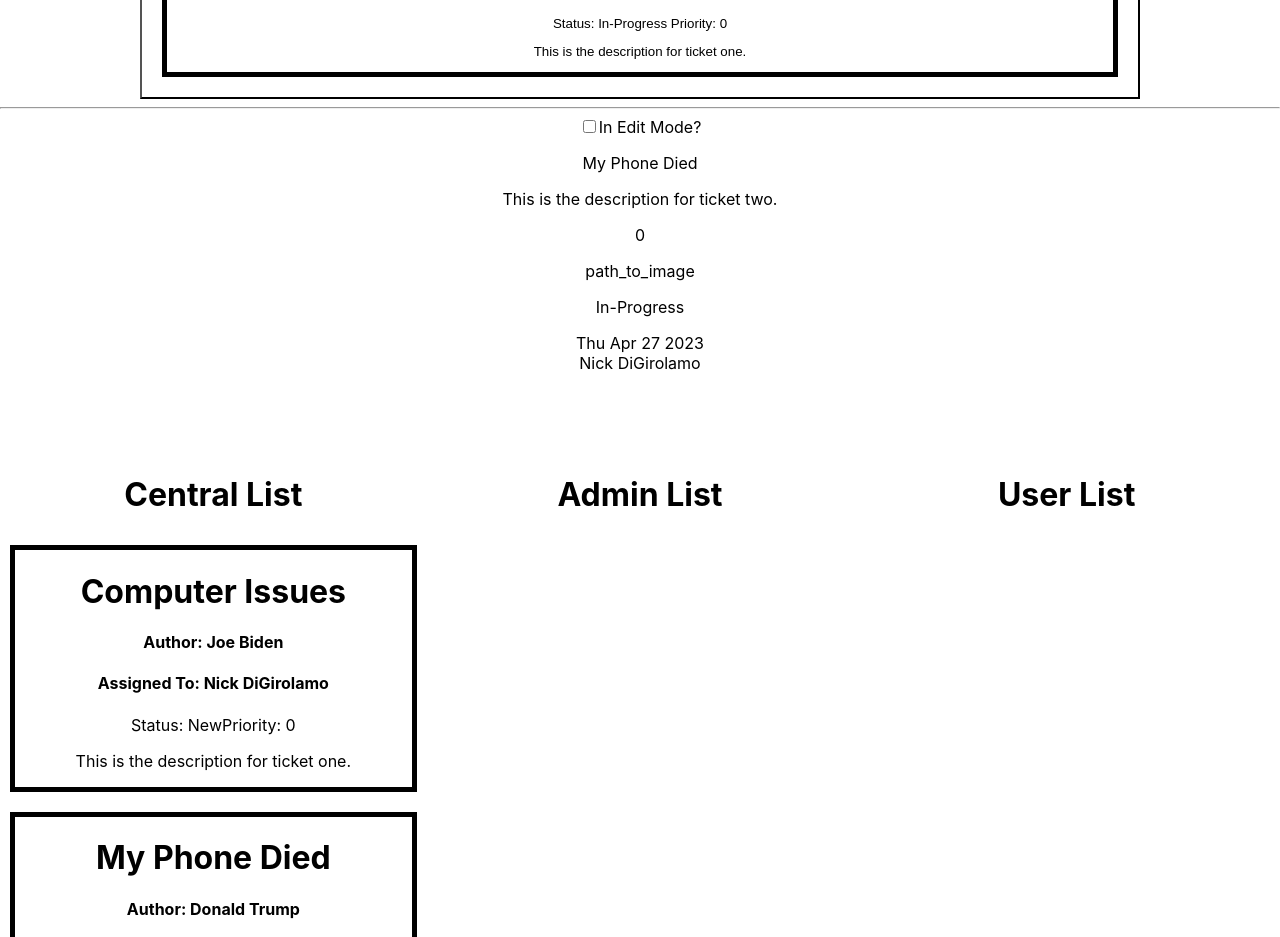
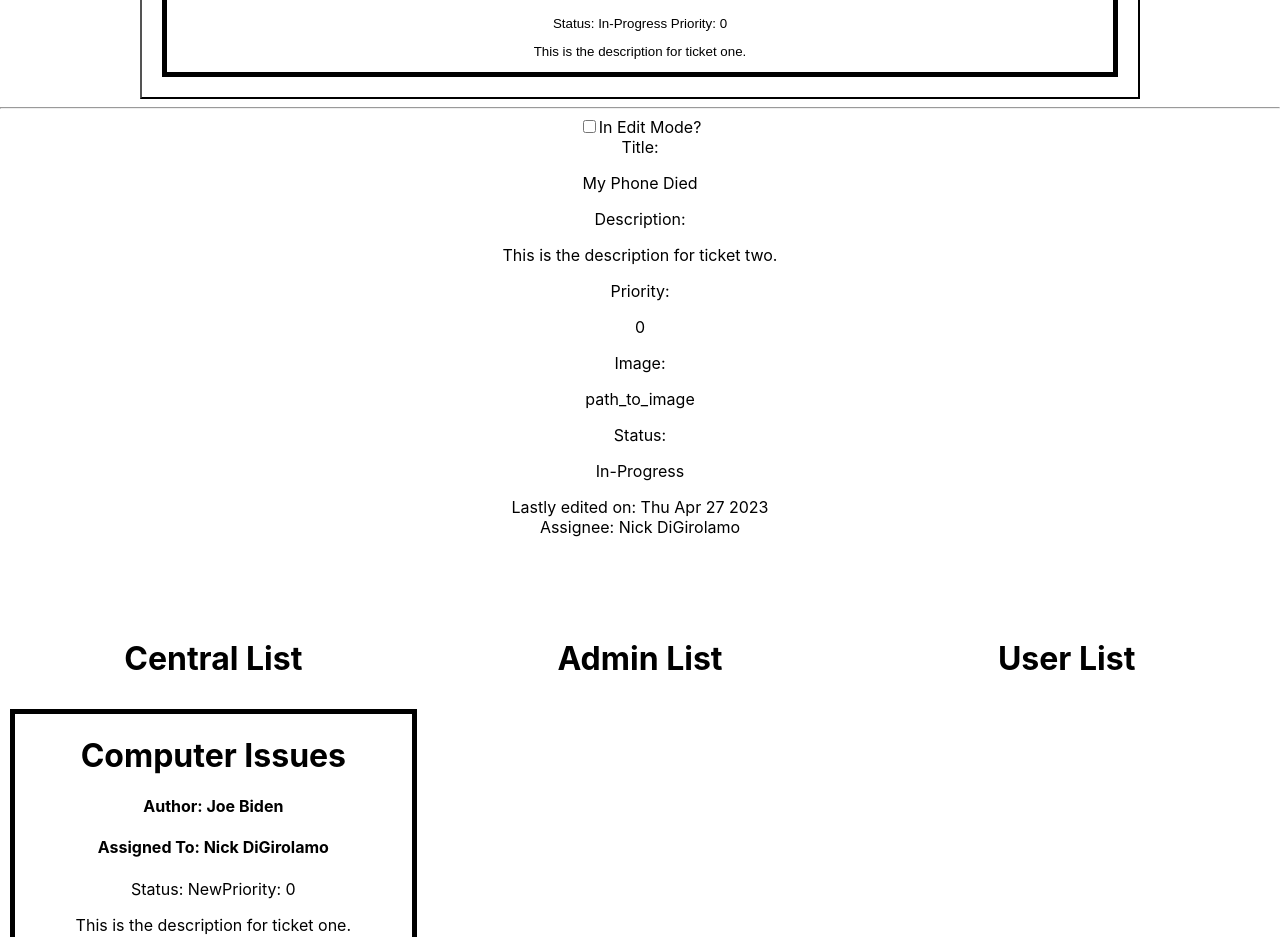
Before and after one commit to galennare/cursed-itsm-board, a React (Create React App) app: page / in a window 1280 px wide. Shown: the part 980-1917 px from the top of the page. Built offline with nearby package versions, Linux system fonts and the light colour scheme.

Commit message:
improved the way EditMode looks

```diff
--- a/src/components/Edit_Mode_Ticket.tsx
+++ b/src/components/Edit_Mode_Ticket.tsx
@@ -7,6 +7,8 @@ import { Form } from "react-bootstrap";
 import { Hook } from "../TicketDatabase";
 
 export function EditTicket({ ticket }: { ticket: Hook<Ticket> }): JSX.Element {
+    const initial_date = new Date();
+
     //PART 1: HELPER functions
     function statusToString(myStatus: EnumStatus): string {
         if (myStatus === "New") {
@@ -31,20 +33,17 @@ export function EditTicket({ ticket }: { ticket: Hook<Ticket> }): JSX.Element {
     const [ticketPriority, setTicketPriority] = useState<number>(
         ticketData.priority
     );
-    const [ticketLastModified, setTicketLastModified] = useState<Date>(
-        ticketData.last_modified
-    );
+    const [ticketLastModified, setTicketLastModified] =
+        useState<Date>(initial_date);
     const [ticketImage, setTicketImage] = useState<string>(
         ticketData.image_path
     );
-    const [ticketAssignee, setTicketAssignee] = useState<string>(
-        ticketData.assignee
-    );
+    const [ticketAssignee, setTicketAssignee] = useState<string>("");
     /*const [ticketPreviousVersion, setTicketPreviousVersion] =
         useState<Ticket | null>(ticketData.previous_version);*/
 
     const current_assignee = ticketData.assignee;
-    const current_date = new Date();
+    const current_date = ticketData.last_modified;
     //const current_version = ticketData;
 
     //PART 3: CONTROL functions
@@ -127,7 +126,7 @@ export function EditTicket({ ticket }: { ticket: Hook<Ticket> }): JSX.Element {
             return (
                 <div>
                     <Form.Group controlId="formTicketTitle">
-                        <Form.Label>Title:</Form.Label>
+                        <Form.Label></Form.Label>
                         <Form.Control
                             value={ticketTitle}
                             onChange={updateTicketTitle}
@@ -146,7 +145,7 @@ export function EditTicket({ ticket }: { ticket: Hook<Ticket> }): JSX.Element {
             return (
                 <div>
                     <Form.Group controlId="formTicketDescription">
-                        <Form.Label>Description:</Form.Label>
+                        <Form.Label></Form.Label>
                         <Form.Control
                             as="textarea"
                             //rows={3}
@@ -167,7 +166,7 @@ export function EditTicket({ ticket }: { ticket: Hook<Ticket> }): JSX.Element {
             return (
                 <div>
                     <Form.Group controlId="formTicketPriority">
-                        <Form.Label>Priority:</Form.Label>
+                        <Form.Label></Form.Label>
                         <Form.Control
                             type="number"
                             value={ticketPriority}
@@ -187,7 +186,7 @@ export function EditTicket({ ticket }: { ticket: Hook<Ticket> }): JSX.Element {
             return (
                 <div>
                     <Form.Group controlId="formTicketImage">
-                        <Form.Label>Image URL:</Form.Label>
+                        <Form.Label></Form.Label>
                         <Form.Control
                             value={ticketImage}
                             onChange={updateTicketImage}
@@ -206,7 +205,7 @@ export function EditTicket({ ticket }: { ticket: Hook<Ticket> }): JSX.Element {
             return (
                 <div>
                     <Form.Group controlId="ticketStatus">
-                        <Form.Label>Ticket Status:</Form.Label>
+                        <Form.Label></Form.Label>
                         <Form.Select
                             value={ticketStatus}
                             onChange={updateTicketStatus}
@@ -233,13 +232,13 @@ export function EditTicket({ ticket }: { ticket: Hook<Ticket> }): JSX.Element {
                 checked={inEditMode}
                 onChange={updateInEditMode}
             />
-            <div>{titleInEditMode()}</div>
-            <div>{descriptionInEditMode()}</div>
-            <div>{priorityInEditMode()}</div>
-            <div>{imageInEditMode()}</div>
-            <div>{statusInEditMode()}</div>
-            <div>{lastModifiedNotInEditMode()}</div>
-            <div>{assigneeNotInEditMode()}</div>
+            <div>Title: {titleInEditMode()}</div>
+            <div>Description: {descriptionInEditMode()}</div>
+            <div>Priority: {priorityInEditMode()}</div>
+            <div>Image: {imageInEditMode()}</div>
+            <div>Status: {statusInEditMode()}</div>
+            <div>Lastly edited on: {lastModifiedNotInEditMode()}</div>
+            <div>Assignee: {assigneeNotInEditMode()}</div>
         </div>
     );
 }
```
